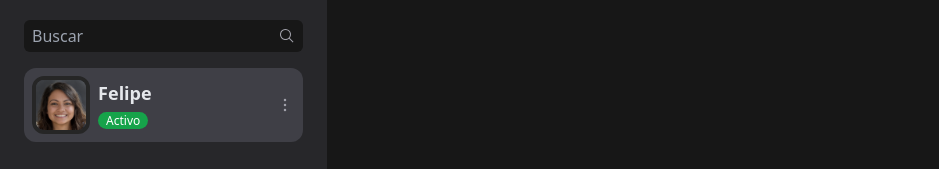
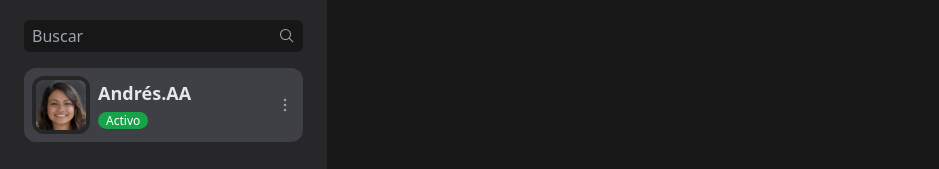
Before and after one commit to afperdomo2/curso-vuex, a Vue app: page / in a window 1280 px wide. Shown: the top 169 px of the page, without its empty margins (0-939 px from the left). Built offline with nearby package versions, Linux system fonts and the light colour scheme.

Commit message:
Implementa el State de VueX en el nombre de usuario

```diff
--- a/src/store/index.js
+++ b/src/store/index.js
@@ -1,7 +1,11 @@
-import { createStore } from 'vuex'
+import { createStore } from "vuex";
 
 const store = createStore({
+  state() {
+    return {
+      username: "Andrés.AA",
+    };
+  },
+});
 
-})
-
-export default store
+export default store;
--- a/src/views/HomeView.vue
+++ b/src/views/HomeView.vue
@@ -3,7 +3,7 @@ import { RouterView, RouterLink } from "vue-router";
 import InputSearch from "@/components/InputSearch.vue";
 import ProfileCard from "@/components/ProfileCard.vue";
 import ChatItem from "@/components/ChatItem.vue";
-import store from "../store/store";
+import { mapState } from "vuex";
 
 export default {
   components: {
@@ -16,7 +16,6 @@ export default {
 
   data() {
     return {
-      store,
       search: "",
       profile: {
         username: "Pepito Pérez",
@@ -33,6 +32,16 @@ export default {
       ],
     };
   },
+
+  computed: {
+    hi() {
+      return "Hola mundo";
+    },
+    ...mapState(["username"]),
+    // ...mapState({
+    //   username: (state) => state.username,
+    // }),
+  },
 };
 </script>
 
@@ -42,7 +51,7 @@ export default {
       <InputSearch v-model="search" />
       <ProfileCard
         :avatar="profile.avatar"
-        :username="store.username"
+        :username="username"
         :status="profile.status"
       />
       <RouterLink to="/" class="channels-title"
```
